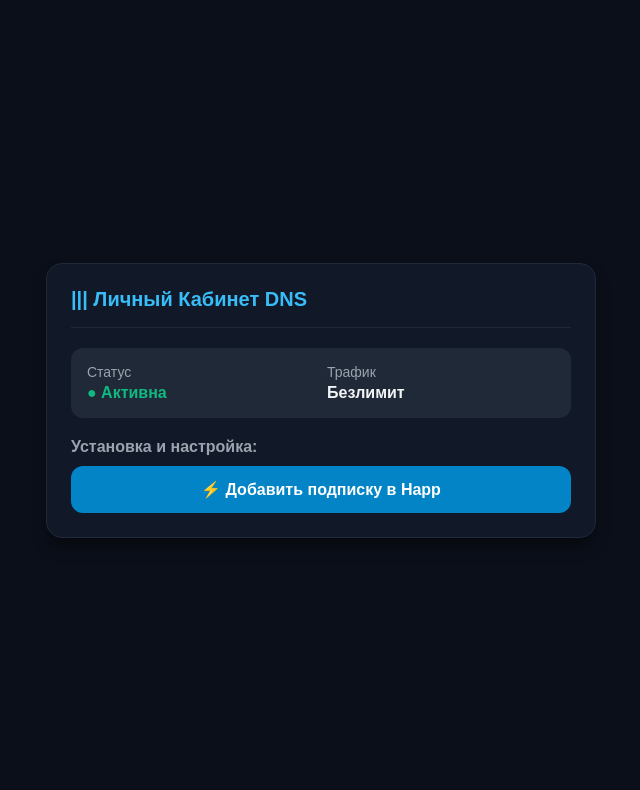
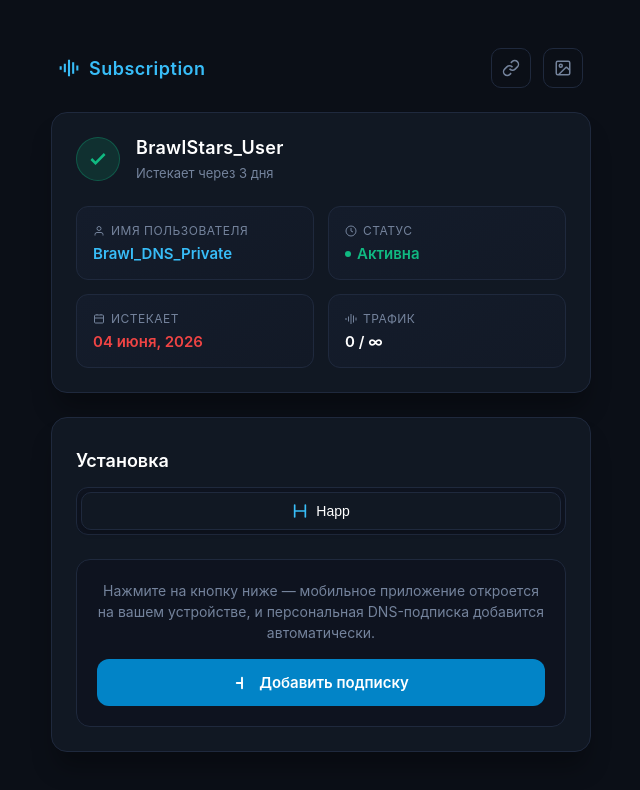
Before and after one commit to fckingcryxanz/vless-ez, a plain HTML site: page index.html in a window 1280 px wide. Shown: the whole page, without its empty margins (319-959 px from the left). Drawn offline with Linux system fonts and the light colour scheme.

Commit message:
Update index.html

```diff
--- a/index.html
+++ b/index.html
@@ -3,39 +3,99 @@
 <head>
     <meta charset="UTF-8">
     <meta name="viewport" content="width=device-width, initial-scale=1.0">
-    <title>Моя Подписка V2Ray</title>
-    <style>
-        body { background-color: #0b0f19; color: #f3f4f6; font-family: sans-serif; display: flex; justify-content: center; align-items: center; min-height: 100vh; margin: 0; }
-        .card { background-color: #111827; border: 1px solid #1f2937; border-radius: 16px; padding: 24px; width: 90%; max-width: 500px; box-shadow: 0 10px 15px -3px rgba(0,0,0,0.5); }
-        .header { display: flex; align-items: center; justify-content: space-between; border-bottom: 1px solid #1f2937; padding-bottom: 16px; margin-bottom: 20px; }
-        .title { font-size: 20px; font-weight: bold; color: #38bdf8; }
-        .status-box { background-color: #1f2937; border-radius: 12px; padding: 16px; margin-bottom: 20px; display: grid; grid-template-columns: 1fr 1fr; gap: 12px; }
-        .status-item { font-size: 14px; color: #9ca3af; }
-        .status-value { font-size: 16px; font-weight: bold; color: #f3f4f6; margin-top: 4px; }
-        .status-active { color: #10b981; }
-        .btn { background-color: #0284c7; color: white; border: none; border-radius: 12px; padding: 14px; width: 100%; font-size: 16px; font-weight: bold; cursor: pointer; text-align: center; text-decoration: none; display: block; box-sizing: border-box; margin-top: 10px; transition: 0.2s; }
-        .btn:hover { background-color: #0369a1; }
-        .apps-title { font-size: 16px; font-weight: bold; margin-bottom: 10px; color: #9ca3af; }
-    </style>
+    <title>Subscription Panel</title>
+    <!-- Подключаем наш отдельный файл со стилями -->
+    <link rel="stylesheet" href="style.css">
 </head>
 <body>
-    <div class="card">
-        <div class="header">
-            <div class="title">||| Личный Кабинет DNS</div>
+
+<div class="container">
+
+    <!-- Верхний бар -->
+    <div class="navbar">
+        <div class="logo">
+            <svg width="20" height="20" viewBox="0 0 24 24" fill="none" stroke="currentColor" stroke-width="2.5"><path d="M12 2v20M17 5v14M22 9v6M7 7v10M2 10v4"/></svg>
+            Subscription
         </div>
-        <div class="status-box">
-            <div>
-                <div class="status-item">Статус</div>
-                <div class="status-value status-active">● Активна</div>
+        <div class="nav-icons">
+            <div class="icon-btn">
+                <svg width="18" height="18" viewBox="0 0 24 24" fill="none" stroke="currentColor" stroke-width="2"><path d="M10 13a5 5 0 0 0 7.54.54l3-3a5 5 0 0 0-7.07-7.07l-1.72 1.71"></path><path d="M14 11a5 5 0 0 0-7.54-.54l-3 3a5 5 0 0 0 7.07 7.07l1.71-1.71"></path></svg>
             </div>
-            <div>
-                <div class="status-item">Трафик</div>
-                <div class="status-value">Безлимит</div>
+            <div class="icon-btn">
+                <svg width="18" height="18" viewBox="0 0 24 24" fill="none" stroke="currentColor" stroke-width="2"><rect x="3" y="3" width="18" height="18" rx="2" ry="2"></rect><circle cx="9" cy="9" r="2"></circle><path d="m21 15-3.086-3.086a2 2 0 0 0-2.828 0L6 21"></path></svg>
             </div>
         </div>
-        <div class="apps-title">Установка и настройка:</div>
-        <!-- Кнопка автоматического добавления подписки прямо в Happ -->
-        <a href="happ://sub/add/https://github.io" class="btn">⚡ Добавить подписку в Happ</a>
     </div>
+
+    <!-- Карточка пользователя -->
+    <div class="card">
+        <div class="user-header">
+            <div class="check-badge">
+                <svg width="20" height="20" viewBox="0 0 24 24" fill="none" stroke="currentColor" stroke-width="3"><polyline points="20 6 9 17 4 12"/></svg>
+            </div>
+            <div class="user-info-text">
+                <h3>BrawlStars_User</h3>
+                <span>Истекает через 3 дня</span>
+            </div>
+        </div>
+
+        <div class="grid-stats">
+            <div class="stat-box">
+                <div class="stat-label">
+                    <svg width="12" height="12" viewBox="0 0 24 24" fill="none" stroke="currentColor" stroke-width="2"><path d="M20 21v-2a4 4 0 0 0-4-4H8a4 4 0 0 0-4 4v2"></path><circle cx="12" cy="7" r="4"></circle></svg>
+                    Имя пользователя
+                </div>
+                <div class="stat-value" style="color: #38bdf8;">Brawl_DNS_Private</div>
+            </div>
+            <div class="stat-box">
+                <div class="stat-label">
+                    <svg width="12" height="12" viewBox="0 0 24 24" fill="none" stroke="currentColor" stroke-width="2"><circle cx="12" cy="12" r="10"></circle><polyline points="12 6 12 12 16 14"/></svg>
+                    Статус
+                </div>
+                <div class="stat-value stat-active">
+                    <span style="display:inline-block; width:6px; height:6px; background-color:var(--accent-green); border-radius:50%;"></span>
+                    Активна
+                </div>
+            </div>
+            <div class="stat-box">
+                <div class="stat-label">
+                    <svg width="12" height="12" viewBox="0 0 24 24" fill="none" stroke="currentColor" stroke-width="2"><rect x="3" y="4" width="18" height="16" rx="2"></rect><line x1="16" y1="2" x2="16" y2="4"></line><line x1="8" y1="2" x2="8" y2="4"></line><line x1="3" y1="10" x2="21" y2="10"></line></svg>
+                    Истекает
+                </div>
+                <div class="stat-value" style="color: #ef4444;">04 июня, 2026</div>
+            </div>
+            <div class="stat-box">
+                <div class="stat-label">
+                    <svg width="12" height="12" viewBox="0 0 24 24" fill="none" stroke="currentColor" stroke-width="2"><path d="M12 2v20M17 5v14M22 9v6M7 7v10M2 10v4"/></svg>
+                    Трафик
+                </div>
+                <div class="stat-value">0 / ∞</div>
+            </div>
+        </div>
+    </div>
+
+    <!-- Раздел установки -->
+    <div class="card">
+        <div class="section-title">Установка</div>
+
+        <div class="app-tabs">
+            <button class="app-tab active">
+                <svg width="16" height="16" viewBox="0 0 24 24" fill="none" stroke="#38bdf8" stroke-width="2.5" stroke-linecap="round"><line x1="4" y1="21" x2="4" y2="3"></line><line x1="20" y1="21" x2="20" y2="3"></line><line x1="4" y1="12" x2="20" y2="12"></line></svg>
+                Happ
+            </button>
+        </div>
+
+        <div class="action-box">
+            <p>Нажмите на кнопку ниже — мобильное приложение откроется на вашем устройстве, и персональная DNS-подписка добавится автоматически.</p>
+
+            <a href="happ://sub/add/https://github.io" class="btn-primary">
+                <svg width="18" height="18" viewBox="0 0 24 24" fill="none" stroke="currentColor" stroke-width="2.5" stroke-linecap="round" stroke-linejoin="round"><line x1="12" y1="5" x2="12" y2="19"></line><line x1="5" y1="12" x2="12" y2="12"></line></svg>
+                Добавить подписку
+            </a>
+        </div>
+    </div>
+
+</div>
+
 </body>
 </html>
```
